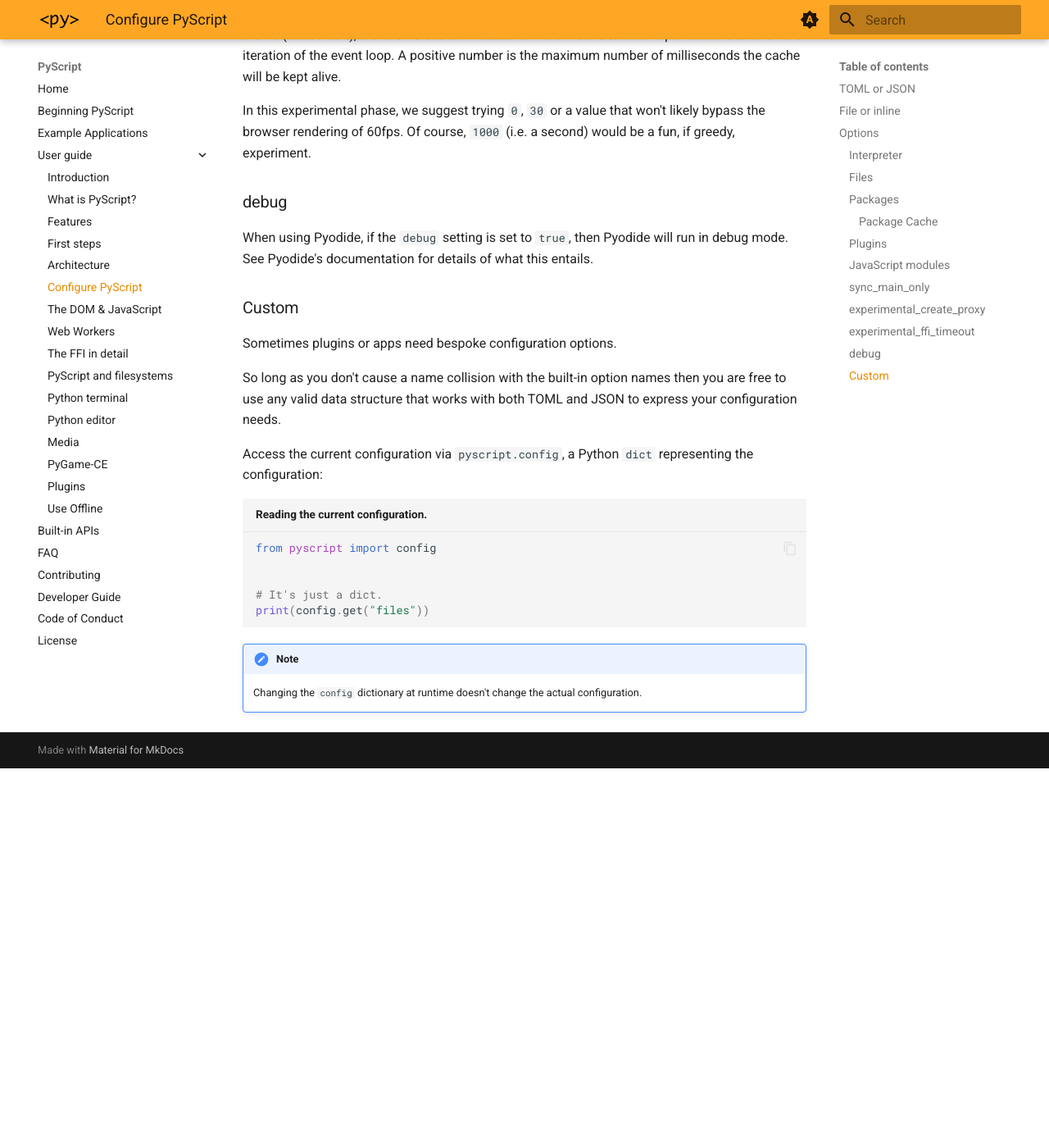
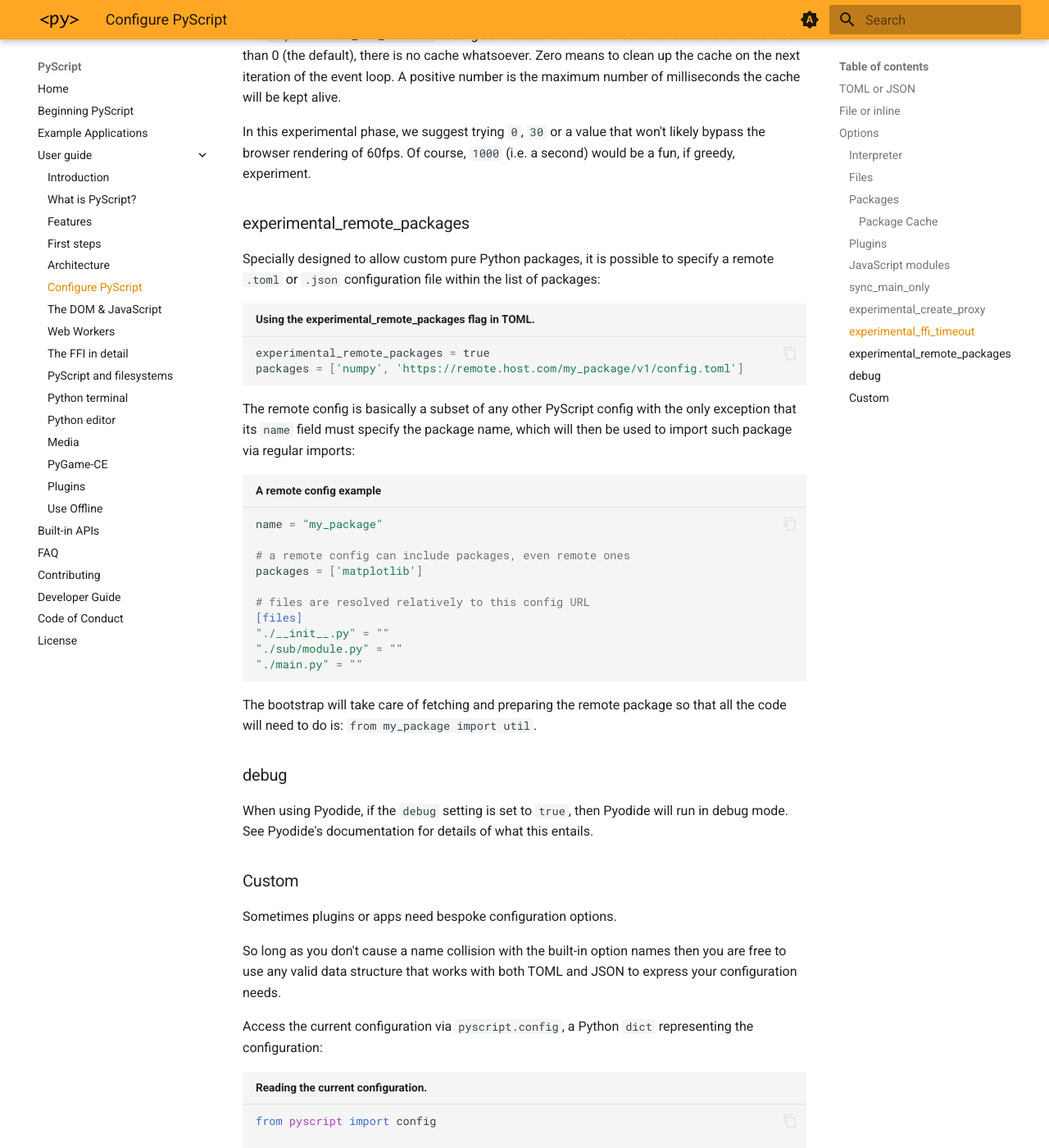
Before and after one commit to pyscript/docs, an MkDocs documentation site: the page built from docs/user-guide/configuration.md, in a window 1280 px wide and 1400 px high, scrolled down 11369 px. Shown: the whole window at 82% size. Built offline with MkDocs 1.6.1 and Material for MkDocs 9.7.7, drawn with Linux system fonts in a browser that asks for light colours; the version menu is left out; before the commit the page ends 12306 px from its top, so only the background shows below that; some of the changed text lies outside the part shown.

Commit message:
Described `experimental_remote_packages` flag

````diff
--- a/docs/user-guide/configuration.md
+++ b/docs/user-guide/configuration.md
@@ -85,11 +85,12 @@ _single_ `<py-config>` or `<mpy-config>` tag in your HTML document:
 
 There are five core options ([`interpreter`](#interpreter), [`files`](#files),
 [`packages`](#packages), [`js_modules`](#javascript-modules) and
-[`sync_main_only`](#sync_main_only)) and an experimental flag
+[`sync_main_only`](#sync_main_only)) and two experimental flags:
 ([`experimental_create_proxy`](#experimental_create_proxy)) that can be used in
-the configuration of PyScript. The user is also free to define
-arbitrary additional configuration options that plugins or an app may require
-for their own reasons.
+the configuration of PyScript and
+([`experimental_remote_packages`](#experimental_remote_packages)) which allows
+remotely hosted packages. The user is also free to define arbitrary additional
+configuration options that plugins or an app may require for their own reasons.
 
 ### Interpreter
 
@@ -554,6 +555,37 @@ In this experimental phase, we suggest trying `0`, `30` or a value that won't
 likely bypass the browser rendering of 60fps. Of course, `1000` (i.e. a second)
 would be a fun, if greedy, experiment.
 
+### experimental_remote_packages
+
+Specially designed to allow custom pure Python packages, it is possible to
+specify a remote `.toml` or `.json` configuration file within the list of
+packages:
+
+```TOML title="Using the experimental_remote_packages flag in TOML."
+experimental_remote_packages = true
+packages = ['numpy', 'https://remote.host.com/my_package/v1/config.toml']
+```
+
+The remote config is basically a subset of any other PyScript config with the
+only exception that its `name` field must specify the package name, which will
+then be used to import such package via regular imports:
+
+```TOML title="A remote config example"
+name = "my_package"
+
+# a remote config can include packages, even remote ones
+packages = ['matplotlib']
+
+# files are resolved relatively to this config URL
+[files]
+"./__init__.py" = ""
+"./sub/module.py" = ""
+"./main.py" = ""
+```
+
+The bootstrap will take care of fetching and preparing the remote package so
+that all the code will need to do is: `from my_package import util`.
+
 ### debug
 
 When using Pyodide, if the `debug` setting is set to `true`, then Pyodide will
````
